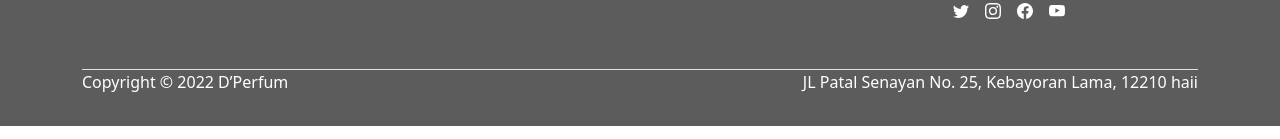
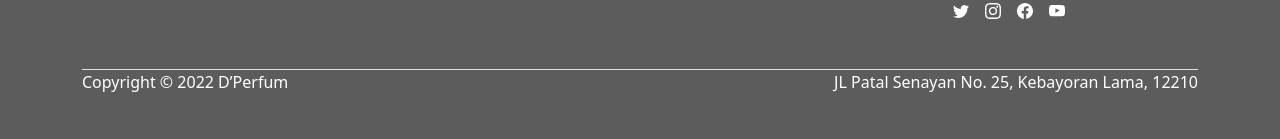
Before and after one commit to Syafades/vue-project-21, a Vue app: page / in a window 1280 px wide. Shown: the part 4508-4647 px from the top of the page. Built offline with nearby package versions, Linux system fonts and the light colour scheme; a web font is replaced by a local one.

Commit message:
change some line

```diff
--- a/src/App.vue
+++ b/src/App.vue
@@ -394,7 +394,7 @@ export default {
           <p>Copyright © 2022 D’Perfum</p>
           <ul class="list-unstyled d-flex">
             <li class="ms-3">
-              JL Patal Senayan No. 25, Kebayoran Lama, 12210 haii
+              <p>JL Patal Senayan No. 25, Kebayoran Lama, 12210</p>
             </li>
           </ul>
         </div>
```
